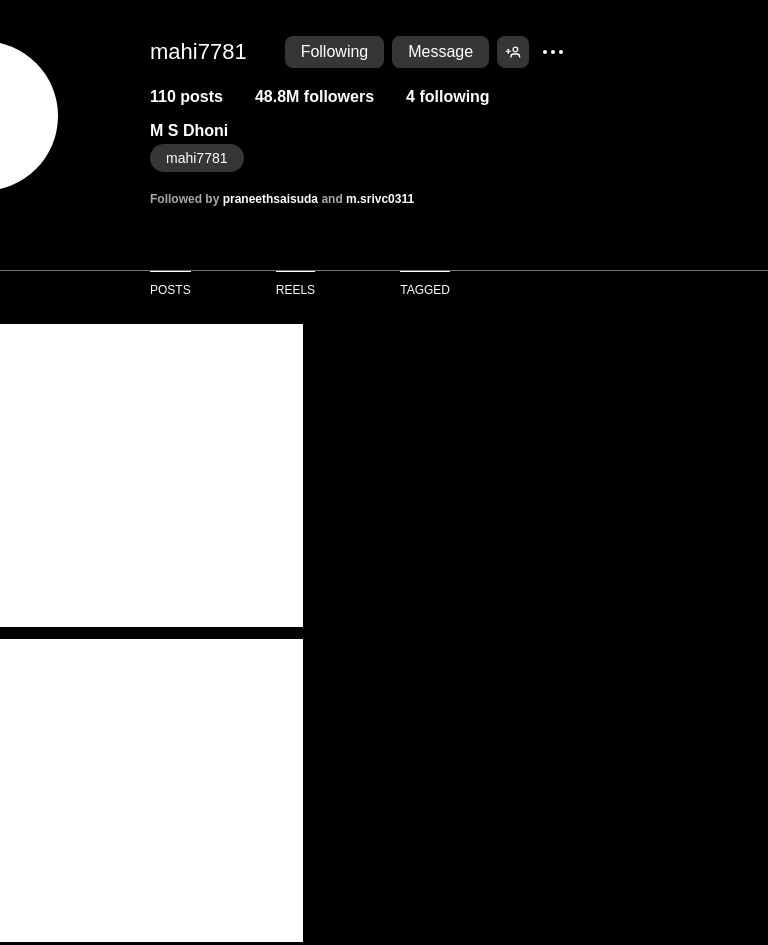
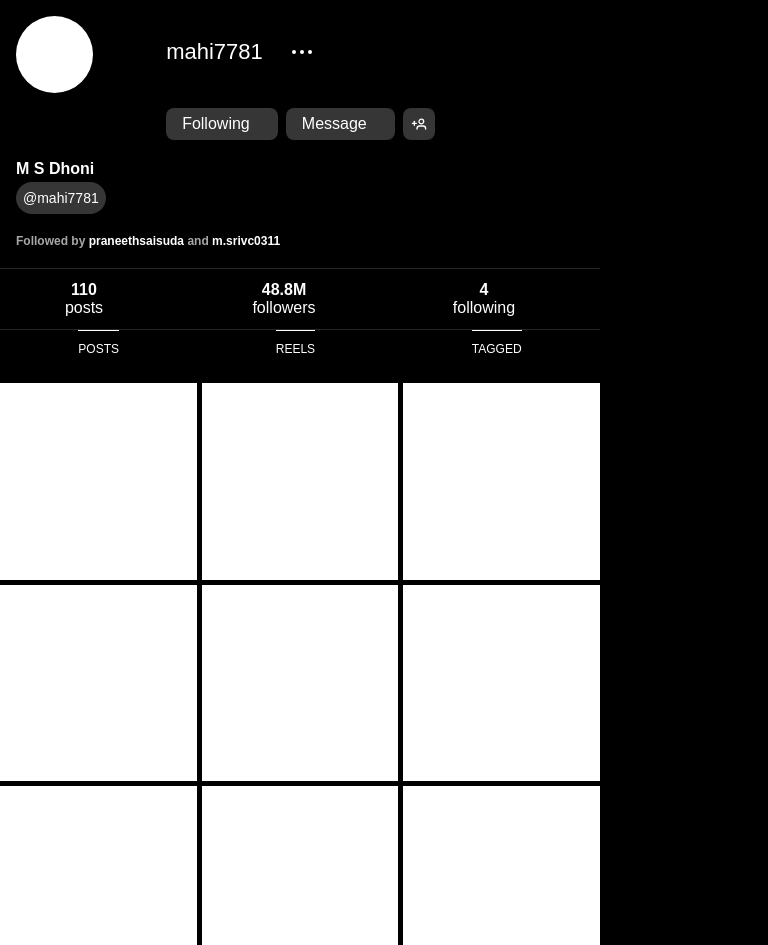
Before and after one commit to shanmukn21/instagram, a plain HTML site: page index.html in a window 600 px wide. Shown: the top 945 px of the page, 768 px wide, since content can reach past the window. Drawn offline with Linux system fonts and the light colour scheme.

Commit message:
Update index.html

```diff
--- a/index.html
+++ b/index.html
@@ -30,7 +30,9 @@
 
         #dcret {
             min-width: 317.5px;
+            grid-area: 1 / 1 / 6 / 2;
         }
+
 
         #cretr {
             min-width: 600px;
@@ -46,22 +48,39 @@
 
         #hdr {
             min-width: 935px;
+            display: grid;
         }
 
         #nameh {
+            grid-area: 1 / 2 / 2 / 3;
             align-items: center;
+        }
+
+        #accd {
+            grid-area: 2 / 2 / 3 / 3;
+        }
+
+        #msd {
+            grid-area: 3 / 2 / 4 / 2;
+        }
+
+        #threads {
+            grid-area: 4 / 2 / 5 / 2;
+        }
+
+        #kf {
+            grid-area: 5 / 2 / 6 / 5;
         }
 
         #nameh,
         #accd,
-        #sect,
-        #hdr {
+        #sect {
             display: flex;
             flex-direction: row;
         }
 
         #cret {
-            margin: 25px 75px 25px 75px;
+            margin: 25px 75px;
             min-width: 150px;
             min-height: 150px;
             max-width: 150px;
@@ -79,16 +98,8 @@
             font-size: 14px;
             background-color: #363636;
             border-radius: 16px;
-            padding: 6px 16px;
+            padding: 7px 7px;
             max-width: fit-content;
-        }
-
-        #nameh p {
-            margin: 20px 8px 20px 0px;
-        }
-
-        #accd p {
-            margin-right: 32px;
         }
 
         #msd {
@@ -98,7 +109,7 @@
 
         #kf {
             margin-top: 20px;
-            margin-bottom: 64px;
+            margin-bottom: 50px;
             font-size: 12px;
             color: #A8A8A8;
             font-weight: 700;
@@ -108,16 +119,10 @@
             color: white;
         }
 
-        #sect {
-            min-width: 300px;
-            max-width: 300px;
-            justify-content: space-between;
-        }
-
         header {
             justify-content: left;
             padding-top: 16px;
-            border-bottom: 1px solid rgb(114, 114, 114);
+            border-bottom: 0.8px solid rgb(38, 38, 38);
         }
 
         #sect p {
@@ -128,16 +133,17 @@
         }
 
         section {
+            min-width: 935px;
             max-width: 935px;
-            display: flex;
-            flex-wrap: wrap;
             gap: 12px;
+            display: grid;
+            grid-template-columns: repeat(3, 3fr);
+            grid-template-rows: repeat(6, 3fr);
         }
 
         section div {
-            min-width: 303px;
-            min-height: 303px;
             background-color: white;
+            aspect-ratio: 1 / 1;
         }
 
         #follow,
@@ -153,9 +159,176 @@
             max-width: 16px;
             max-height: 16px;
         }
-        #mre{
+
+        #mre {
             max-width: 32px;
             max-height: 32px;
+        }
+
+        @media (min-width: 601px) and (max-width: 935px) {
+            header{
+                width: 100%;
+            }
+            #hdr{
+                min-width: 100%;
+                max-width: 100%;
+            }
+            section {
+                min-width: 100%;
+                max-width: 100%;
+            }
+            #cret{
+                margin: 25px 4.5rem;
+            }
+            #dcret{
+                min-width: 0px;
+            }#sect {
+                width: 30%;
+                max-width: 30%;
+                min-width: 30%;
+            }
+        }
+
+        @media (min-width: 601px) and (max-width: 700px) {
+
+            #cret{
+                margin: 25px 1.4rem;
+            }
+        }
+        @media (min-width:600px) {
+            #nameh p {
+                margin: 20px 8px 20px 0px;
+            }
+
+            #accd p {
+                margin-right: 32px;
+            }
+
+            #sect {
+                justify-content: space-between;
+            }
+        }
+        @media(min-width:935px){
+            #sect{
+                min-width: 300px;
+                max-width: 300px;
+            }
+        }
+
+        @media (max-width:600px) {
+
+            header,
+            #sect {
+                width: 100%;
+            }
+
+            #sect {
+                justify-content: space-around;
+            }
+
+            #hdr {
+                width: 100%;
+            }
+
+            #dcret {
+                margin-left: 16px;
+                grid-area: 1 / 1 / 2 / 2;
+            }
+
+            #msd {
+                margin-left: 16px;
+                grid-area: 3 / 1 / 4 / 2;
+            }
+
+            #threads {
+                margin-left: 16px;
+                padding: 8px 7px;
+                grid-area: 4 / 1 / 5 / 2;
+            }
+
+            #kf {
+                margin-left: 16px;
+                grid-area: 5 / 1 / 6 / 5;
+                margin-bottom: 20px;
+            }
+
+            #accd {
+                grid-area: 6 / 1 / 7 / 5;
+                border-top: 0.8px solid rgb(38, 38, 38);
+                display: grid;
+                grid-template-columns: repeat(3, 3fr);
+                padding: 12px 0px;
+
+            }
+
+            #accd p {
+                display: flex;
+                flex-direction: column;
+                text-align: center;
+            }
+
+            #nameh {
+                display: grid;
+                grid-template-columns: auto auto auto auto auto;
+            }
+
+            #name {
+                margin: 0px;
+                grid-area: 1 / 1 / 2 / 2;
+                padding-right: 0px;
+            }
+
+            #mre {
+                grid-area: 1 / 2 / 2 / 3;
+            }
+
+            #follow {
+                margin: 20px 8px 20px 0px;
+                grid-area: 2 / 1 / 3 / 2;
+            }
+
+            #message {
+                margin: 20px 8px 20px 0px;
+                grid-area: 2 / 2 / 3 / 3;
+            }
+
+            #perp {
+                grid-area: 2 / 3 / 3 / 4;
+            }
+
+            #hdr {
+                min-width: 100%;
+            }
+
+            #dcret {
+                min-width: 76px;
+                min-height: 92px;
+            }
+
+            #msd {
+                margin-top: 0px;
+            }
+
+            #cret {
+                margin: 0px;
+                min-width: 77px;
+                min-height: 77px;
+                max-width: 77px;
+                max-height: 77px;
+            }
+
+            #cretr {
+                min-width: 0px;
+                max-width: 300px;
+                overflow: hidden;
+                width: fit-content;
+            }
+
+            section {
+                max-width: 100%;
+                min-width: 100%;
+                gap: 5px;
+            }
         }
     </style>
 </head>
@@ -168,7 +341,6 @@
                 <div id="dcret">
                     <div id="cret"></div>
                 </div>
-                <div id="cretr">
                 <div id="nameh">
                     <p id="name">mahi7781</p>
                     <p id="follow">Following</p>
@@ -179,8 +351,7 @@
                             <title>Similar accounts</title>
                             <path d="M19.006 8.252a3.5 3.5 0 1 1-3.499-3.5 3.5 3.5 0 0 1 3.5 3.5Z" fill="none"
                                 stroke="currentColor" stroke-miterlimit="10" stroke-width="2"></path>
-                                <path
-                                    d="M22 19.5v-.447a4.05 4.05 0 0 0-4.05-4.049h-4.906a4.05 4.05 0 0 0-4.049 4.049v.447"
+                            <path d="M22 19.5v-.447a4.05 4.05 0 0 0-4.05-4.049h-4.906a4.05 4.05 0 0 0-4.049 4.049v.447"
                                 fill="none" stroke="currentColor" stroke-linecap="round" stroke-linejoin="round"
                                 stroke-width="2"></path>
                             <line fill="none" stroke="currentColor" stroke-linecap="round" stroke-miterlimit="10"
@@ -189,8 +360,8 @@
                                 stroke-width="2" x1="8.004" x2="2.003" y1="11" y2="11"></line>
                         </svg>
                     </p>
-                        <p id="mre"><svg aria-label="Options" class="x1lliihq x1n2onr6 x5n08af" fill="currentColor" height="32"
-                                role="img" viewBox="0 0 24 24" width="32">
+                    <p id="mre"><svg aria-label="Options" class="x1lliihq x1n2onr6 x5n08af" fill="currentColor"
+                            height="32" role="img" viewBox="0 0 24 24" width="32">
                             <title>Options</title>
                             <circle cx="12" cy="12" r="1.5"></circle>
                             <circle cx="6" cy="12" r="1.5"></circle>
@@ -198,14 +369,14 @@
                         </svg></p>
                 </div>
                 <div id="accd">
-                        <p><b>110 posts</b></p>
-                        <p><b>48.8M followers</b></p>
-                        <p><b>4 following</b></p>
+                    <p><b>110 </b>posts</p>
+                    <p><b>48.8M </b>followers</p>
+                    <p><b>4 </b>following</p>
                 </div>
                 <p id="msd"><b>M S Dhoni</b></p>
-                    <p id="threads">mahi7781</p>
+                <p id="threads">@mahi7781</p>
                 <p id="kf">Followed by <b>praneethsaisuda</b> and <b>m.srivc0311</b></p>
-                </div>
+
             </div>
 
         </header>
@@ -224,6 +395,24 @@
             <div></div>
             <div></div>
             <div></div>
+            <div></div>
+            <div></div>
+            <div></div>
+            <div></div>
+            <div></div>
+            <div></div>
+            <div></div>
+            <div></div>
+            <div></div>
+            <div></div>
+            <div></div>
+            <div></div>
+            <div></div>
+            <div></div>
+            <div></div>
+            <div></div>
+            <div></div>
+            <div></div>
         </section>
     </div>
 </body>
```
Lines whose indentation alone changed are shown as unchanged.
